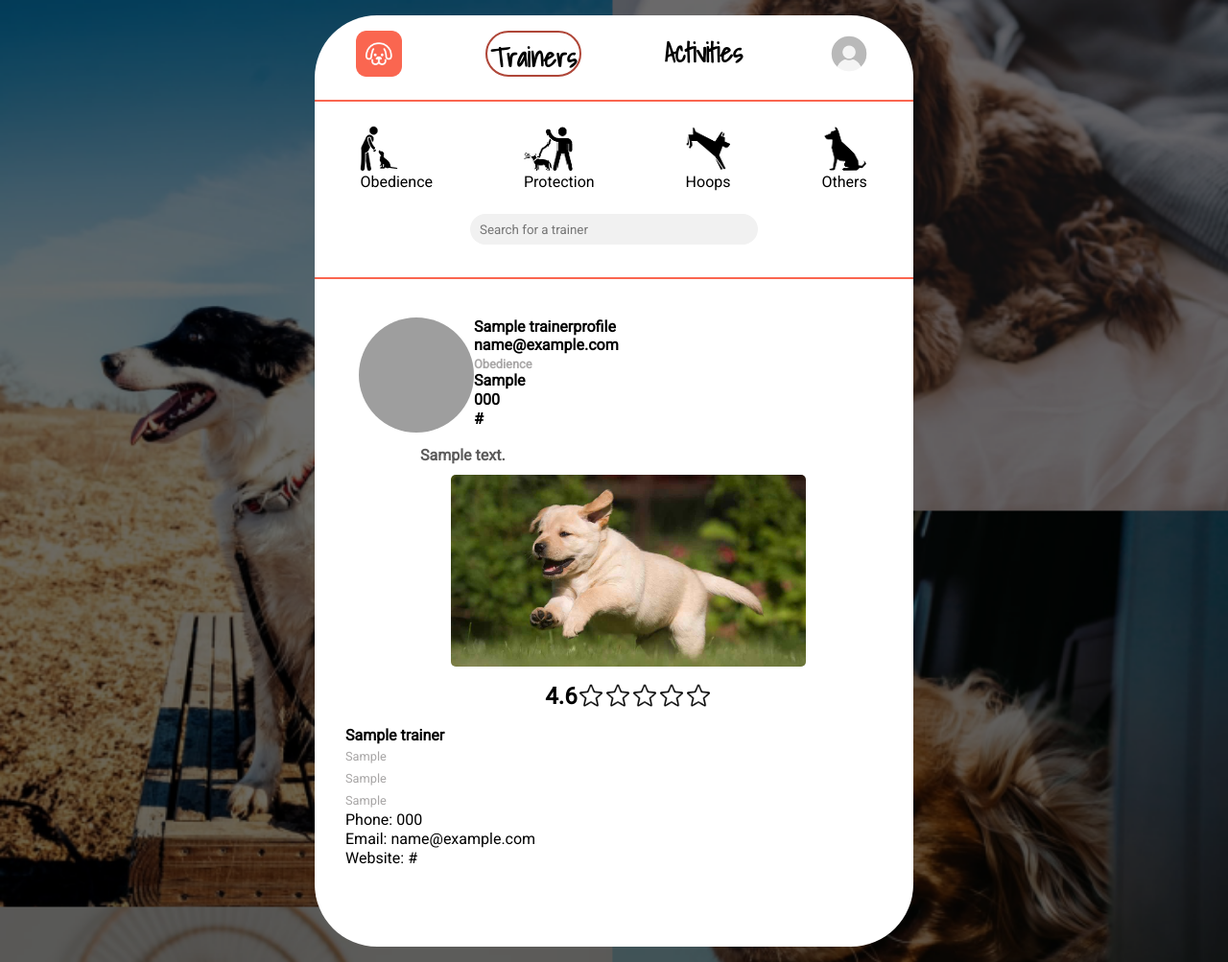
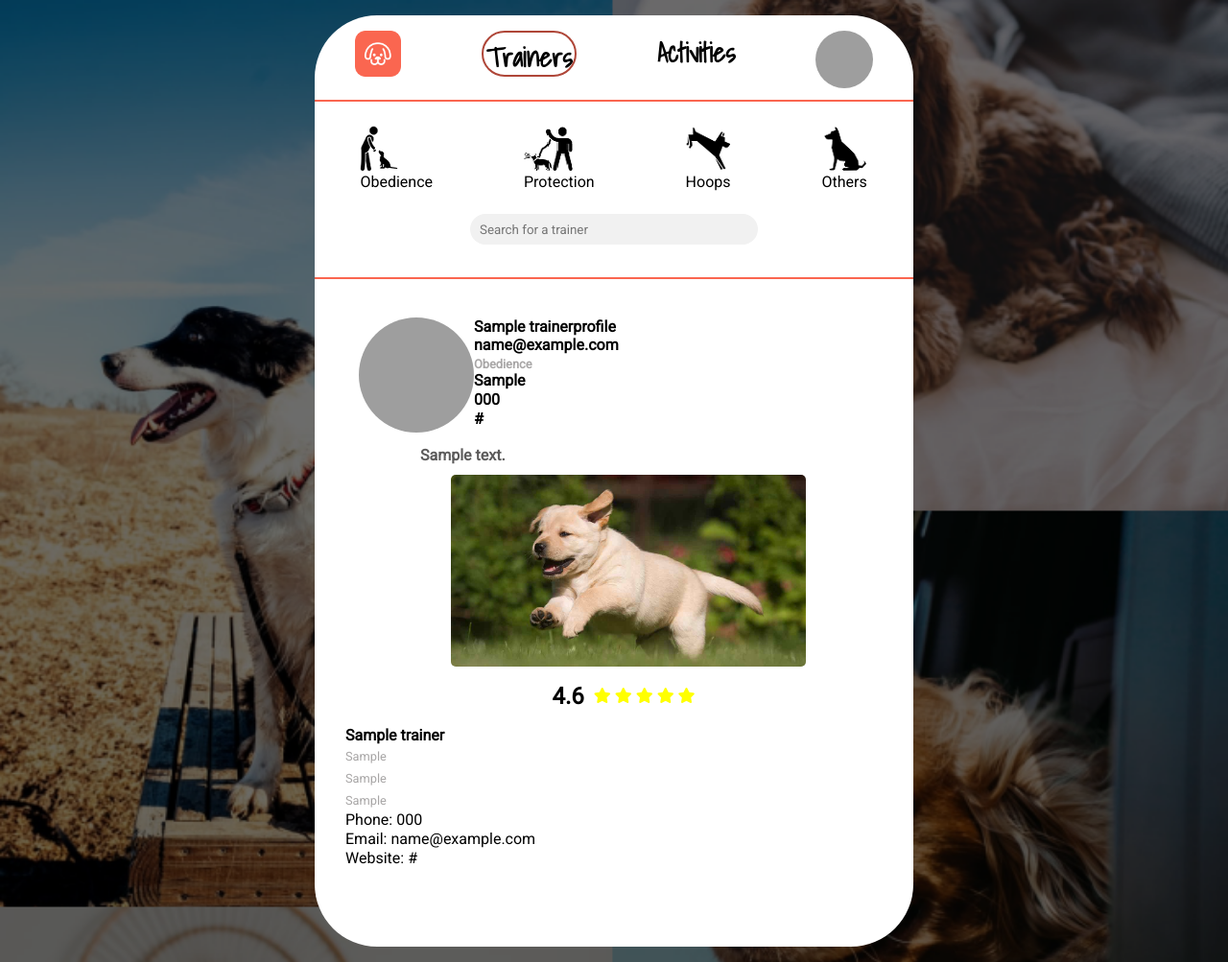
Before and after one commit to kristinegusta/DogBook, a Node server app: page /trainers in a window 1280 px wide. Shown: the whole page at 96% size. Run offline with Node 20, Linux system fonts and the light colour scheme; tables that the repository leaves empty hold one stand-in row (values such as "Sample post"); some libraries are stand-ins or nearby versions; grey boxes are pictures that could not be loaded.

Commit message:
dynamic rating stars and a few css changes

```diff
--- /dev/null
+++ b/public/scripts/stars.js
@@ -0,0 +1,33 @@
+let allDiv = document.querySelectorAll(".trainer-profile");
+
+allDiv.forEach((element) => {
+  let reviewAverage = element.querySelector(".average-rating").innerText;
+
+  let star1 = element.querySelector("span:nth-child(1)");
+  let star2 = element.querySelector("span:nth-child(2)");
+  let star3 = element.querySelector("span:nth-child(3)");
+  let star4 = element.querySelector("span:nth-child(4)");
+  let star5 = element.querySelector("span:nth-child(5)");
+
+  if (reviewAverage > 4.5) {
+    star1.style.color = "yellow";
+    star2.style.color = "yellow";
+    star3.style.color = "yellow";
+    star4.style.color = "yellow";
+    star5.style.color = "yellow";
+  } else if (reviewAverage > 3.5) {
+    star1.style.color = "yellow";
+    star2.style.color = "yellow";
+    star3.style.color = "yellow";
+    star4.style.color = "yellow";
+  } else if (reviewAverage > 2.5) {
+    star1.style.color = "yellow";
+    star2.style.color = "yellow";
+    star3.style.color = "yellow";
+  } else if (reviewAverage > 1.5) {
+    star1.style.color = "yellow";
+    star2.style.color = "yellow";
+  } else if (reviewAverage > 0.5) {
+    star1.style.color = "yellow";
+  }
+});
--- a/public/stylesheets/activitiesKristine.css
+++ b/public/stylesheets/activitiesKristine.css
@@ -134,7 +134,11 @@ form {
   margin-left: 5vw;
   margin-top: 5px;
 }
-
+.profile-pic {
+  border-radius: 50%;
+  height: 60px;
+  width: 60px;
+}
 .grey-text {
   color: rgb(168, 166, 166);
   font-size: 80%;
@@ -183,8 +187,10 @@ form {
   justify-content: center;
   margin-top: 2vh;
 }
-
-.star {
+.starDiv {
+  margin: 0 10px 0 10px;
+}
+.reviews > span {
   margin: 2px;
   height: 24px;
 }
--- a/public/stylesheets/trainer.css
+++ b/public/stylesheets/trainer.css
@@ -113,7 +113,11 @@ input {
   justify-content: center;
   margin-top: 2vh;
 }
-
+.profile-pic {
+  border-radius: 50%;
+  height: 60px;
+  width: 60px;
+}
 .star {
   margin: 2px;
 }
--- a/views/trainer-about.ejs
+++ b/views/trainer-about.ejs
@@ -11,7 +11,7 @@
   <div class="header flex">
     <img src="/static/img-activity/logo.png" alt="" />
     <a class="nav" href="/trainers">Trainers</a>
-    <a class="nav page-now" href="/activities">Activities</a>
+    <a class="nav" href="/activities">Activities</a>
     <img src="/static/img-activity/user-profile-img.jpg" alt="" />
   </div>
   <div class="button-container">
@@ -21,8 +21,8 @@
   <hr class="orange-line" />
   <div class="trainer-profile">
     <div class="trainer-infos flex">
-      <div class="trainer-pic"></div>
-      <div class="infos">
+      <div class="trainer-pic" style="
+      background-image: url('http://res.cloudinary.com/dj7oqrsqo/image/upload/v1649589604/b4ykqtt8hyba0iimxtcp.jpg');"></div>      <div class="infos">
         <h4><%= trainer.name %></h4>
         <p><%= trainer.email %></p>
 
--- a/views/trainer.ejs
+++ b/views/trainer.ejs
@@ -1,4 +1,5 @@
-<script src="/static/scripts/searchbar.js"></script>
+
+
 <!--  -->
 <title>Trainers</title>
 <link rel="stylesheet" href="/static/stylesheets/activitiesKristine.css" />
@@ -9,8 +10,9 @@
     <img src="/static/img-trainer/logo.png" alt="" />
     <a class="nav page-now" href="/trainers">Trainers</a>
     <a class="nav" href="/activities">Activities</a>
-    <img src="/static/img-trainer/user-profile-img.jpg" alt="" />
-  </div>
+    <a href="/profiles/profile">
+      <img class="profile-pic" src="http://res.cloudinary.com/dj7oqrsqo/image/upload/v1649589604/b4ykqtt8hyba0iimxtcp.jpg" alt="">
+    </a>  </div>
   <hr class="orange-line" />
   <div class="training-type flex">
     <div class="training-img">
@@ -70,11 +72,13 @@
       </div>
       <div class="reviews flex">
         <h2 class="average-rating">4.6</h2>
-        <img src="/static/img-trainer/star.png" alt="" class="star" />
-        <img src="/static/img-trainer/star.png" alt="" class="star" />
-        <img src="/static/img-trainer/star.png" alt="" class="star" />
-        <img src="/static/img-trainer/star.png" alt="" class="star" />
-        <img src="/static/img-trainer/star.png" alt="" class="star" />
+        <div class="starDiv">
+          <span class="fa fa-star 1"></span>
+          <span class="fa fa-star 2"></span>
+          <span class="fa fa-star 3"></span>
+          <span class="fa fa-star 4"></span>
+          <span class="fa fa-star 5"></span>
+        </div>
       </div>
     </div>
   </a>
@@ -119,3 +123,6 @@
 </div>
 </div>
 </div
+
+<script src="/static/scripts/searchbar.js"></script>
+<script src="/static/scripts/stars.js"></script>
```
Also changed, not shown: public/stylesheets/activities.css (+9 -2 lines), views/activities.ejs (+28 -13 lines), views/trainerReviews.ejs (added). Lines whose indentation alone changed are shown as unchanged.
